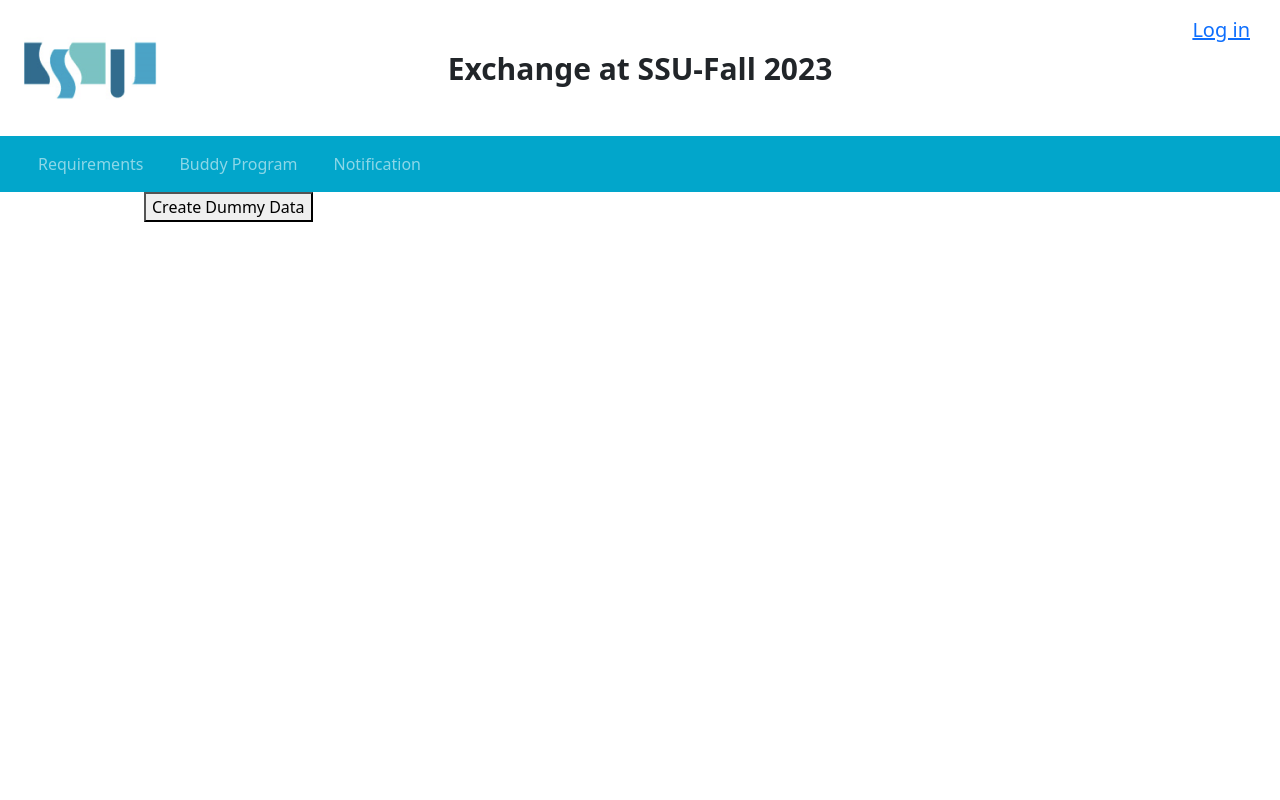
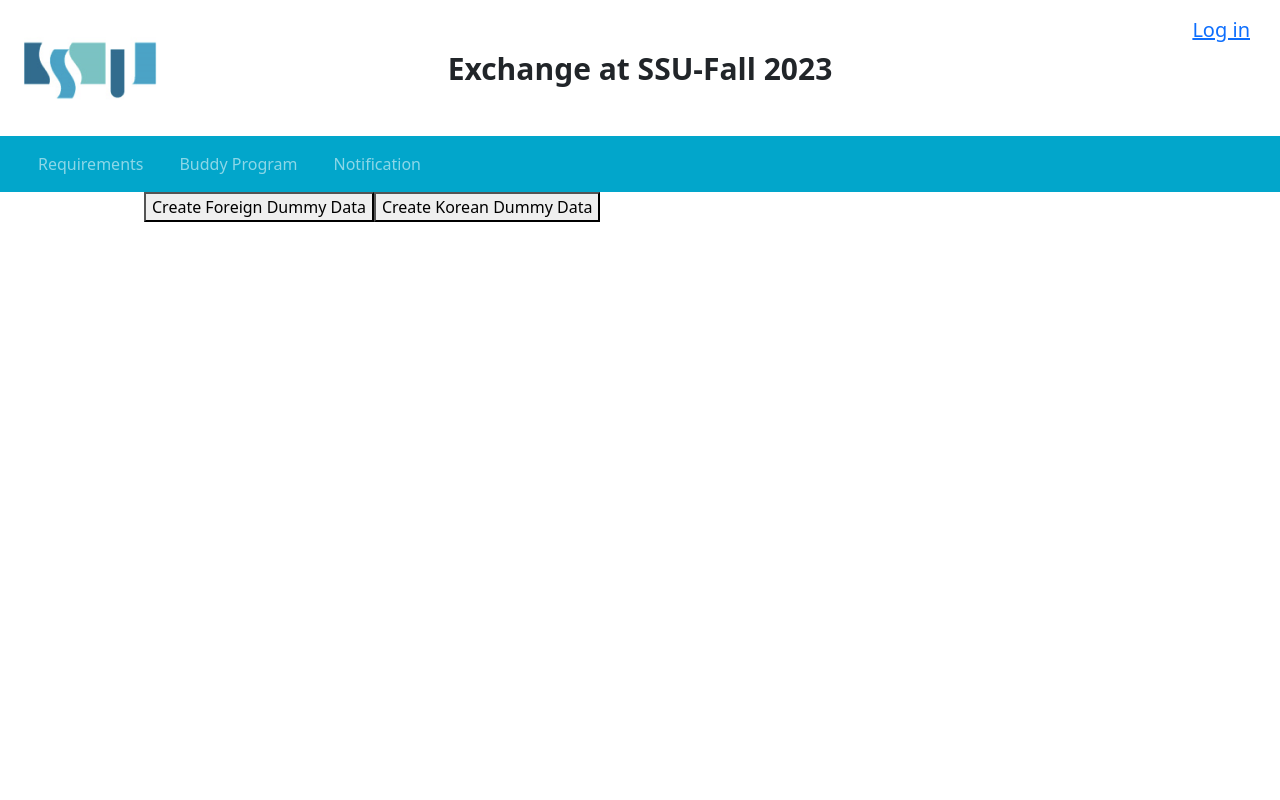
Before and after one commit to SSUlay-R/SSUlay-frontend, a React (Create React App) app in the folder ssulay-front/: page /dummy in a window 1280 px wide. Shown: the top 800 px of the page. Built offline with nearby package versions, Linux system fonts and the light colour scheme; no server answers.

Commit message:
Feat:dummyUpdate

```diff
--- a/ssulay-front/package.json
+++ b/ssulay-front/package.json
@@ -7,6 +7,7 @@
     "@testing-library/react": "^13.4.0",
     "@testing-library/user-event": "^13.5.0",
     "bootstrap": "^5.2.3",
+    "faker": "^6.6.6",
     "firebase": "^9.22.0",
     "react": "^18.2.0",
     "react-bootstrap": "^2.7.4",
--- a/ssulay-front/src/pages/DummyDataPage.jsx
+++ b/ssulay-front/src/pages/DummyDataPage.jsx
@@ -1,10 +1,10 @@
 import React from 'react';
-import {doc,setDoc} from "firebase/firestore";
+import { doc, setDoc } from "firebase/firestore";
 import { createUserWithEmailAndPassword } from "firebase/auth";
-import {auth,db} from "../config/firebase";
+import { auth, db } from "../config/firebase";
 
 export default function DummyDataCreator() {
-    const nationality=['Korea','USA','Japan','China','UK','Canada','Australia','Germany','France','Spain','Sweden','Netherlands','Finland'];
+  const nationality = ['USA', 'Japan', 'China', 'UK', 'Canada', 'Australia', 'Germany', 'France', 'Spain', 'Sweden', 'Netherlands', 'Finland'];
   const interests = [
     "Sports",
     "Music",
@@ -17,7 +17,7 @@ export default function DummyDataCreator() {
     "Fashion",
   ];
 
-  const lifestyles=[
+  const lifestyles = [
     "Fitness",
     "Healthy",
     "Adventure",
@@ -26,6 +26,36 @@ export default function DummyDataCreator() {
     "Sustainability",
     "Meditation",
     "Cafe-hoppoing",
+  ];
+
+  const KoreanNames =[
+    "윤성준",
+    "조승효",
+    "양조은",
+    "홍길동"
+  ];
+
+  const names = [
+    "Emma",
+    "Liam",
+    "Olivia",
+    "Noah",
+    "Ava",
+    "Isabella",
+    "Sophia",
+    "Mia",
+    "Charlotte",
+    "Amelia",
+    "Harper",
+    "Evelyn",
+    "Abigail",
+    "Emily",
+    "Elizabeth",
+    "Mila",
+    "Ella",
+    "Avery",
+    "Sofia",
+    "Camila"
   ];
 
   const getRandomSubarray = (arr, size) => {
@@ -41,32 +71,36 @@ export default function DummyDataCreator() {
     return shuffled.slice(min);
   }
 
-  // Dummy data creation function
-  const createDummyData = async () => {
-    for(let i=1; i<=10; i++){ // create 10 dummy data
+
+
+  // Dummy data creation function 여기 외국인 더미 발생기
+  const createForeignDummyData = async () => {
+    for (let i = 1; i <= 10; i++) { // create 10 dummy data
       const dummyEmail = `dummy${i}@test.com`;
       const dummyPassword = `dummyPassword${i}`;
       const dummyStudentNumber = `1234567${i}`;
-      const dummyUserName = `DummyUser${i}`;
-      const dummyNationality = getRandomSubarray(nationality, 1);
+      const dummyUserName = names[i];
+      const dummyNationality = nationality[Math.floor(Math.random() * nationality.length)];
       const dummyPhoneNumber = `123456789${i}`;
       const dummyKakaoId = `dummyKakaoId${i}`;
       const dummyInstagramId = `dummyInstagramId${i}`;
       const dummyBuddyNum = "1";
       const dummyInterestTags = getRandomSubarray(interests, 3);
       const dummyLifestyleTags = getRandomSubarray(lifestyles, 3);
+      const preferedBuddy = getRandomSubarray(KoreanNames,4);
 
       try {
         // Create user
-          const res = await createUserWithEmailAndPassword(auth, dummyEmail, dummyPassword);
+        //const res = await createUserWithEmailAndPassword(auth, dummyEmail, dummyPassword);
         // Create user on firestore
-          await setDoc(doc(db, "users", res.user.uid), {
-                uid: res.user.uid,
+        //await setDoc(doc(db, "users", res.user.uid), {
+        await setDoc(doc(db, "users", dummyUserName), {
+          uid: dummyUserName,
           email: dummyEmail,
           studentNumber: dummyStudentNumber,
-                userName:dummyUserName,
-                nationality:dummyNationality,
-                password:dummyPassword,
+          userName: dummyUserName,
+          nationality: dummyNationality,
+          password: dummyPassword,
           phoneNumber: dummyPhoneNumber,
           kakaoId: dummyKakaoId,
           instagramId: dummyInstagramId,
@@ -76,7 +110,52 @@ export default function DummyDataCreator() {
           buddyNum: dummyBuddyNum,
           interestTags: dummyInterestTags,
           lifestyleTags: dummyLifestyleTags,
-                preferedBuddy: null,
+          preferedBuddy: preferedBuddy,
+        });
+      } catch (err) {
+        console.log(err);
+      }
+    }
+    alert("Foreign Dummy data created");
+  };
+    // Dummy data creation function 여기 외국인 더미 발생기
+    const createKoreanDummyData = async () => {
+      for (let i = 0; i < 4; i++) { // create 10 dummy data
+        const dummyEmail = `kdummy${i}@test.com`;
+        const dummyPassword = `kdummyPassword${i}`;
+        const dummyStudentNumber = `k1234567${i}`;
+        const dummyUserName = KoreanNames[i];
+        const dummyNationality = 'Korea';
+        const dummyPhoneNumber = `82123456789${i}`;
+        const dummyKakaoId = `kdummyKakaoId${i}`;
+        const dummyInstagramId = `kdummyInstagramId${i}`;
+        const dummyBuddyNum = "i";
+        const dummyInterestTags = getRandomSubarray(interests, 3);
+        const dummyLifestyleTags = getRandomSubarray(lifestyles, 3);
+        const preferedBuddy = getRandomSubarray(names,i+1);
+
+        try {
+          // Create user
+          //const res = await createUserWithEmailAndPassword(auth, dummyEmail, dummyPassword);
+          // Create user on firestore
+          //await setDoc(doc(db, "users", res.user.uid), {
+          await setDoc(doc(db, "users", dummyUserName), {
+            uid: dummyUserName,
+            email: dummyEmail,
+            studentNumber: dummyStudentNumber,
+            userName: dummyUserName,
+            nationality: dummyNationality,
+            password: dummyPassword,
+            phoneNumber: dummyPhoneNumber,
+            kakaoId: dummyKakaoId,
+            instagramId: dummyInstagramId,
+            // other dummy data
+            isSubmitedForm: false,
+            isMatched: false,
+            buddyNum: dummyBuddyNum,
+            interestTags: dummyInterestTags,
+            lifestyleTags: dummyLifestyleTags,
+            preferedBuddy: preferedBuddy,
           });
         } catch (err) {
           console.log(err);
@@ -84,10 +163,11 @@ export default function DummyDataCreator() {
       }
       alert("Dummy data created");
     };
-
   return (
     <div>
-      <button onClick={createDummyData}>Create Dummy Data</button>
+      <button onClick={createForeignDummyData}>Create Foreign Dummy Data</button>
+      <button onClick={createKoreanDummyData}>Create Korean Dummy Data</button>
     </div>
+
   );
 }
```
Also changed, not shown: 1 other file (tests, documents, lock files or other folders). Lines whose indentation alone changed are shown as unchanged.
